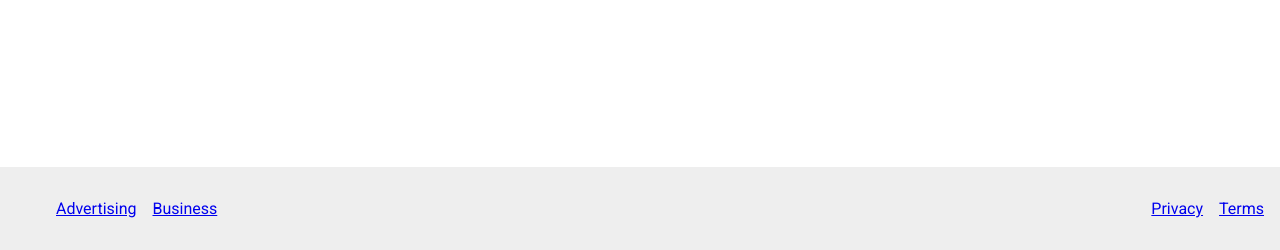
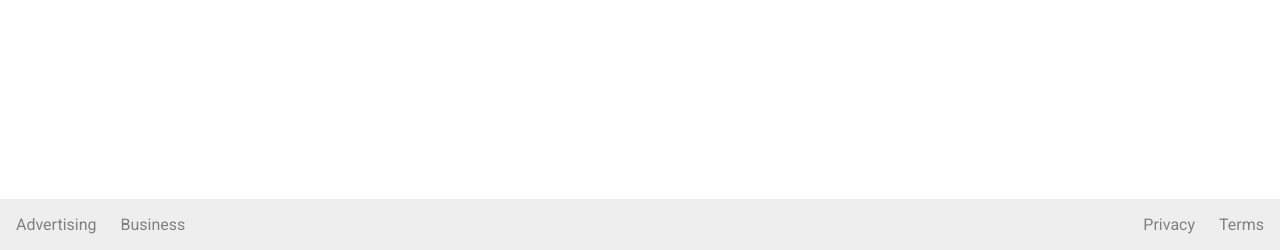
Before and after one commit to ronsamgeorge/flexbox-practice, a plain HTML site: page 06-flex-layout/index.html in a window 1280 px wide. Shown: the part 550-800 px from the top of the page. Drawn offline with Linux system fonts and the light colour scheme.

Commit message:
Replicate the outcome of exercise #6

```diff
--- a/06-flex-layout/style.css
+++ b/06-flex-layout/style.css
@@ -31,7 +31,7 @@ input {
 .header, .footer {
   display: flex;
   justify-content: space-between;
-  padding: 16px;
+  padding: 8px;
 }
 
 ul{
@@ -40,7 +40,9 @@ ul{
 
 .left-links, .right-links{
   display: flex;
-  gap :16px;
+  gap : 24px;
+  padding : 8px;
+  margin : 0;
 }
 
 .content {
@@ -54,3 +56,9 @@ ul{
 .footer{
   background-color: #eeeeee;
 }
+
+
+a {
+  text-decoration: none;
+  color: grey;
+}
```
